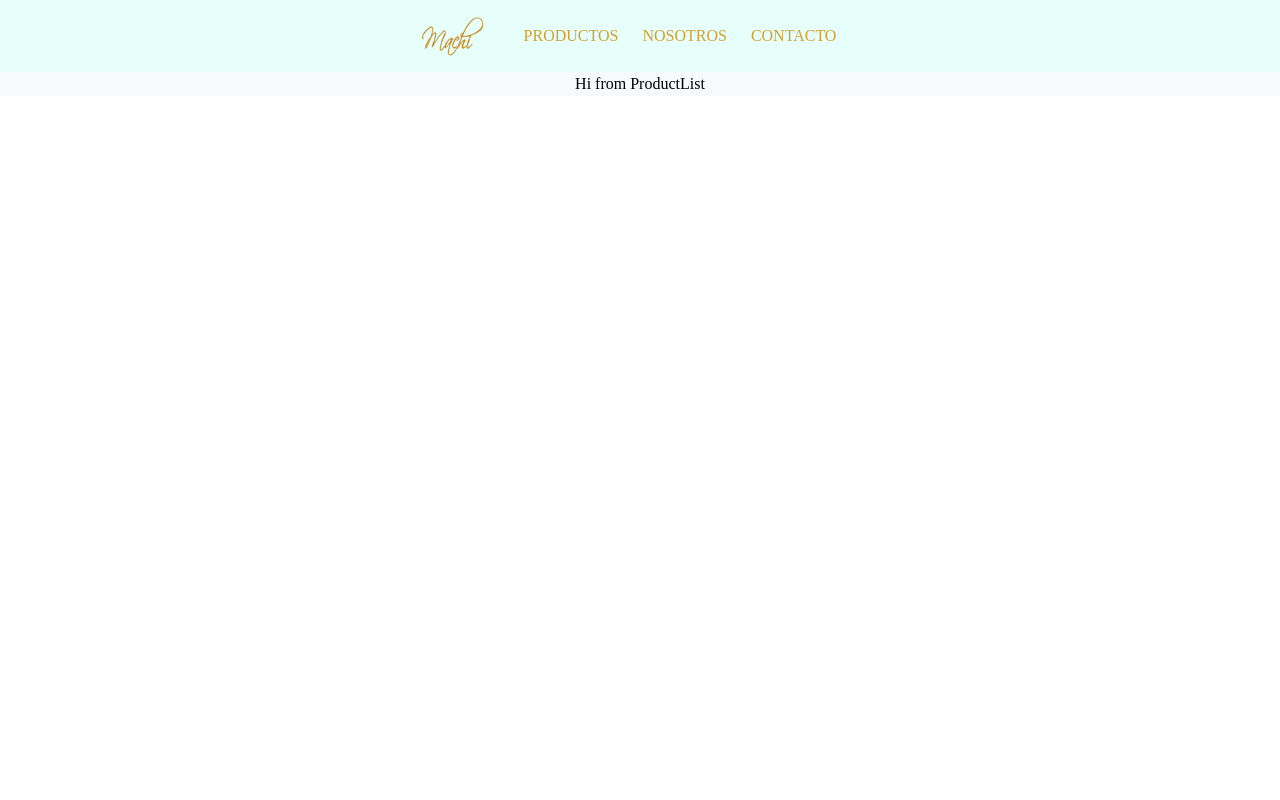
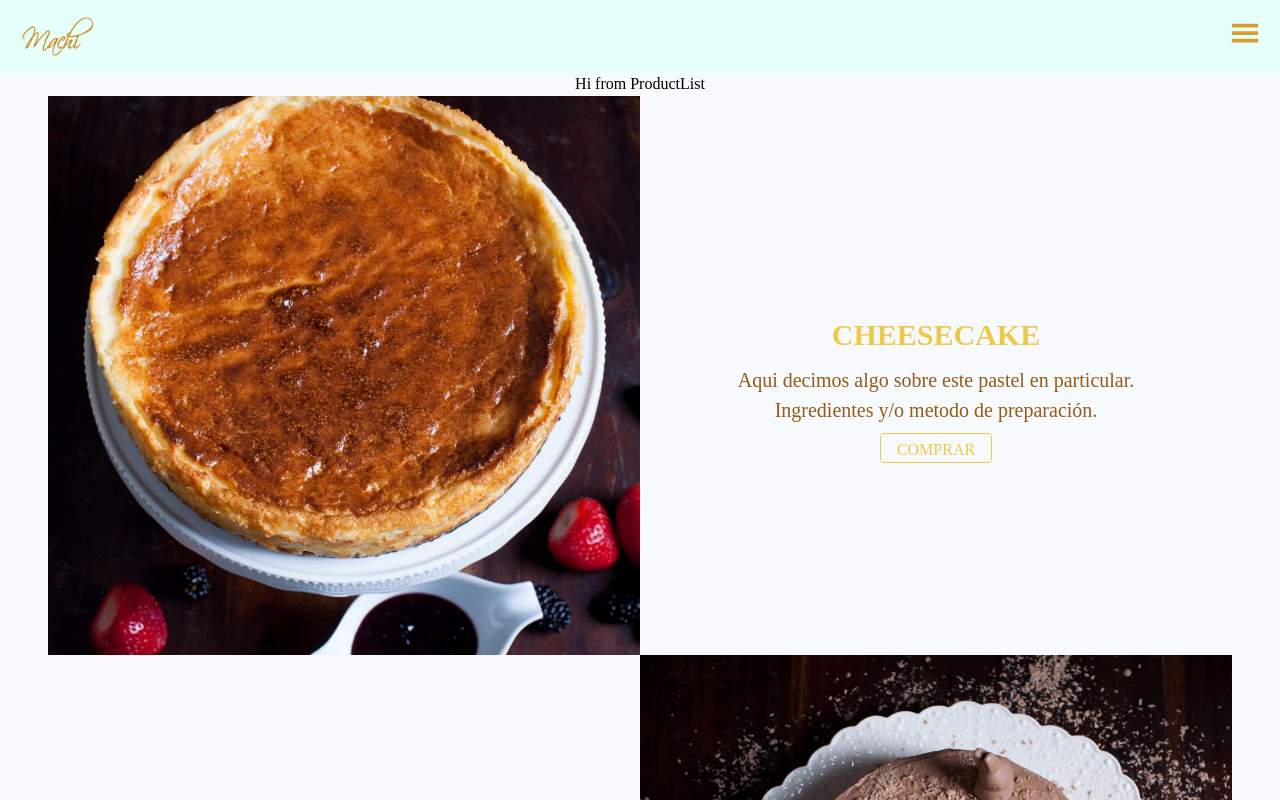
Before and after one commit to carlicdev/pasteleriaMachi, a React (Create React App) app: page /productos in a window 1280 px wide. Built offline with nearby package versions, Linux system fonts and the light colour scheme; a web font is replaced by a local one.

Commit message:
commit navbar toggler

```diff
--- a/postcss.config.js
+++ b/postcss.config.js
@@ -3,5 +3,5 @@ module.exports = {
     plugins: [
         tailwindcss('./tailwind.js'),
         require('autoprefixer')
-    ],
+    ]
 };
--- a/src/App.css
+++ b/src/App.css
@@ -1,8 +1,13 @@
+html, body {
+  width: 100%;
+  height: 100%;
+  margin: 0px;
+  padding: 0px;
+  overflow-x: hidden;
+}
 .App {
   text-align: center;
   font-family: 'Chilanka', cursive;
-  height: 100%;
-  margin: 0,
 }
 
 .navbar{
--- a/src/components/Home/ProductsSection.js
+++ b/src/components/Home/ProductsSection.js
@@ -1,138 +1,36 @@
 import React from 'react';
 import { Link } from 'react-router-dom';
-
+import img1 from '../../images/cheesecake3.jpg';
+import img2 from '../../images/pastelConejito.jpg';
 
 const ProductsSection = () => {
     return (
-        <div className='container lg:px-10 mx-auto'>
-            <div className='container mx-auto text-center my-6 py-5'>
-            <p className='text-5xl text-yellow-600 font-bold'>NUESTROS <span className='text-yellow-700'>PRODUCTOS</span></p>
-            <hr/>
-            </div>
-            <div className='grid md:grid-cols-4'>
-                <div className='lg:col-span-2 col-span-4 my-5'>
-                    <div className='flip-container'>
-                        <div className='card'>
-                            <div className='front'id='front-1'></div>
-                            <div className='back' id='back-1'></div>
-                        </div>
-                    </div>
+        <div className='bg-gray-100'>
+            <div className='flex lg:mx-12'>
+                <div className='px-1 py-12 max-w-md mx-auto sm:max-w-xl lg:max-w-full lg:py-48 lg:px-24 lg:w-1/2'>
+                    <img className='h-auto w-full object-cover object-center lg:hidden' src={img1} alt='Pastel de Conejito' />
+                    <h5 className='mt-6 text-3xl font-bold text-yellow-500' >CHEESECAKE</h5>
+                    <p className='mt-2 text-xl text-yellow-800'>Aqui decimos algo sobre este pastel en particular. Ingredientes y/o metodo de preparación.</p>
+                    <button className='mt-2 px-4 pt-1 text-base text-yellow-500 border border-yellow-500 focus:outline-none focus:shadow-outline rounded'>
+                        COMPRAR
+                    </button>
                 </div>
-                <div className='flex col-span-4 lg:col-span-2'>
-                    <div className='lg:ml-5 my-5 self-center flex-1'>
-                    <p className='text-4xl font-bold text-yellow-600 lg:text-left'>CHEESECAKE</p>
-                    <p className='text-2xl  text-yellow-800 lg:text-left'>Aqui damos una pequeña descripción del pastel y la calidad de sus ingredietes.</p>
-                    <button className='text-yellow-600 text-2xl px-5 py-2 mt-5 border border-yellow-600 hover:bg-yellow-600 hover:text-white'>
-                        <Link to='/productos'>
-                            HACER PEDIDO
-                        </Link>
-                    </button>
-                    </div>
+                <div className='hidden lg:block lg:w-1/2  lg:relative lg:order-first'>
+                    <img className='absolute z-40 hover:z-1 inset-0 h-full w-full object-cover object-center' src={img1} alt='Cheesecake' />
+                    <img className='absolute  z-10 inset-0 h-full w-full object-cover object-center' src={img2} alt='Pastel de Conejito' />
                 </div>
             </div>
-            <div className='grid md:grid-cols-4'>
-                <div className='lg:col-span-2 col-span-4 my-5'>
-                    <div className='flip-container'>
-                        <div className='card'>
-                            <div className='front'id='front-2'></div>
-                            <div className='back' id='back-2'></div>
-                        </div>
-                    </div>
+            <div className='flex lg:mx-12'>
+                <div className='px-1 py-12 max-w-md mx-auto sm:max-w-xl lg:max-w-full lg:py-48 lg:px-24 lg:w-1/2'>
+                    <img className='h-auto w-full object-cover object-center lg:hidden' src={img2} alt='Cheesecake' />
+                    <h5 className='mt-6 text-3xl font-bold text-yellow-500' >PASTEL DE CONEJITO</h5>
+                    <p className='mt-2 text-xl text-yellow-800'>Aqui decimos algo sobre este pastel en particular. Ingredientes y/o metodo de preparación.</p>
+                    <button className='mt-2 px-4 pt-1 text-base text-yellow-500 lg:hover:text-4xl border border-yellow-500 focus:outline-none focus:shadow-otline rounded'>
+                        COMPRAR
+                    </button>
                 </div>
-                <div className='flex col-span-4 lg:col-span-2 lg:order-first'>
-                    <div className='lg:ml-5 my-5 self-center flex-1'>
-                    <p className='text-4xl font-bold text-yellow-600 lg:text-left'>PASTEL DE CONEJITO</p>
-                    <p className='text-2xl  text-yellow-800 lg:text-left'>Aqui damos una pequeña descripción del pastel y la calidad de sus ingredietes.</p>
-                    <button className='text-yellow-600 text-2xl px-5 py-2 mt-5 border border-yellow-600 hover:bg-yellow-600 hover:text-white'>
-                        <Link to='/productos'>
-                            HACER PEDIDO
-                        </Link>
-                    </button>
-                    </div>
-                </div>
-            </div>
-            <div className='grid md:grid-cols-4'>
-                <div className='lg:col-span-2 col-span-4 my-5'>
-                    <div className='flip-container'>
-                        <div className='card'>
-                            <div className='front'id='front-3'></div>
-                            <div className='back' id='back-3'></div>
-                        </div>
-                    </div>
-                </div>
-                <div className='flex col-span-4 lg:col-span-2'>
-                    <div className='lg:ml-5 my-5 self-center flex-1'>
-                    <p className='text-4xl font-bold text-yellow-600 lg:text-left'>TARTA DE ALMENDRA</p>
-                    <p className='text-2xl  text-yellow-800 lg:text-left'>Aqui damos una pequeña descripción del pastel y la calidad de sus ingredietes.</p>
-                    <button className='text-yellow-600 text-2xl px-5 py-2 mt-5 border border-yellow-600 hover:bg-yellow-600 hover:text-white'>
-                        <Link to='/productos'>
-                            HACER PEDIDO
-                        </Link>
-                    </button>
-                    </div>
-                </div>
-            </div>
-            <div className='grid md:grid-cols-4'>
-                <div className='lg:col-span-2 col-span-4 my-5'>
-                    <div className='flip-container'>
-                        <div className='card'>
-                            <div className='front'id='front-4'></div>
-                            <div className='back' id='back-4'></div>
-                        </div>
-                    </div>
-                </div>
-                <div className='flex col-span-4 lg:col-span-2 lg:order-first'>
-                    <div className='lg:ml-5 my-5 self-center flex-1'>
-                    <p className='text-4xl font-bold text-yellow-600 lg:text-left'>PASTEL DE ZANAHORIA</p>
-                    <p className='text-2xl  text-yellow-800 lg:text-left'>Aqui damos una pequeña descripción del pastel y la calidad de sus ingredietes.</p>
-                    <button className='text-yellow-600 text-2xl px-5 py-2 mt-5 border border-yellow-600 hover:bg-yellow-600 hover:text-white'>
-                        <Link to='/productos'>
-                            HACER PEDIDO
-                        </Link>
-                    </button>
-                    </div>
-                </div>
-            </div>
-            <div className='grid md:grid-cols-4'>
-                <div className='lg:col-span-2 col-span-4 my-5'>
-                    <div className='flip-container'>
-                        <div className='card'>
-                            <div className='front'id='front-5'></div>
-                            <div className='back' id='back-5'></div>
-                        </div>
-                    </div>
-                </div>
-                <div className='flex col-span-4 lg:col-span-2'>
-                    <div className='lg:ml-5 my-5 self-center flex-1'>
-                    <p className='text-4xl font-bold text-yellow-600 lg:text-left'>PASTEL DE CHOCOLATE FUDGE</p>
-                    <p className='text-2xl  text-yellow-800 lg:text-left'>Aqui damos una pequeña descripción del pastel y la calidad de sus ingredietes.</p>
-                    <button className='text-yellow-600 text-2xl px-5 py-2 mt-5 border border-yellow-600 hover:bg-yellow-600 hover:text-white'>
-                        <Link to='/productos'>
-                            HACER PEDIDO
-                        </Link>
-                    </button>
-                    </div>
-                </div>
-            </div>
-            <div className='grid md:grid-cols-4'>
-                <div className='lg:col-span-2 col-span-4 my-5'>
-                    <div className='flip-container'>
-                        <div className='card'>
-                            <div className='front'id='front-6'></div>
-                            <div className='back' id='back-6'></div>
-                        </div>
-                    </div>
-                </div>
-                <div className='flex col-span-4 lg:col-span-2 lg:order-first'>
-                    <div className='lg:ml-5 my-5 self-center flex-1'>
-                    <p className='text-4xl font-bold text-yellow-600 lg:text-left'>PASTEL MIL HOJAS</p>
-                    <p className='text-2xl  text-yellow-800 lg:text-left'>Aqui damos una pequeña descripción del pastel y la calidad de sus ingredietes.</p>
-                    <button className='text-yellow-600 text-2xl px-5 py-2 mt-5 border border-yellow-600 hover:bg-yellow-600 hover:text-white'>
-                        <Link to='/productos'>
-                            HACER PEDIDO
-                        </Link>
-                    </button>
-                    </div>
+                <div className='hidden lg:inline-block lg:w-1/2  lg:relative'>
+                    <img className='absolute inset-0 h-full w-full object-cover object-center' src={img2} alt='Pastel de Conejito' />
                 </div>
             </div>
         </div>
--- a/src/components/Navbar/Navbar.js
+++ b/src/components/Navbar/Navbar.js
@@ -1,30 +1,37 @@
-import React from 'react';
+import React, { useState } from 'react';
 import { Link } from 'react-router-dom';
+import { GiHamburgerMenu } from 'react-icons/gi';
+import { AiOutlineCloseCircle } from 'react-icons/ai';
 import machiLogo from './../../images/machiLogo4.png'
 
 const Navbar = () => {
+    const [isOpen, setIsOpen] = useState(false);
+
     return (
-        <div className='flex bg-teal-100 p-4 justify-center navbar sticky top-0'>
-            <li className='mr-6 list-none ml-0 mr-10'>
-                <Link to='/'>
-                    <img src={machiLogo} alt='logo' className='w-16 h-10'/>
-                </Link>
-            </li>
-            <li className='mr-6 list-none mt-2'>
-                <Link to='/productos'>
-                    <p className='text-yellow-600'>PRODUCTOS</p>
-                </Link>
-            </li>
-            <li className='mr-6 list-none mt-2'>
-                <Link to='/about'>
-                    <p className='text-yellow-600'>NOSOTROS</p>
-                </Link>
-            </li>
-            <li className='mr-6 list-none mt-2'>
-                <Link to='/contacto'>
-                    <p className='text-yellow-600'>CONTACTO</p>
-                </Link>
-            </li>
+        <div className='bg-teal-100'>
+            <div className='flex items-center justify-between px-5 py-4'>
+                <div>
+                    <Link to='/'>
+                        <img src={machiLogo} alt='logo' className='h-10'/>
+                    </Link>
+                </div>
+                <div>
+                    <button onClick={() => setIsOpen(isOpen ? false : true) } type='button' className='text-yellow-600 text-3xl hover:text-yellow-500 focus:outline-none focus:text-yellow-500'>
+                        {
+                            isOpen ? <AiOutlineCloseCircle/> : <GiHamburgerMenu />
+                        }
+                    </button>
+                </div>
+            </div>
+            {
+                isOpen && (
+                <div className='px-5 py-3 bg-teal-200'>
+                    <a href='#' className='block py-1 text-yellow-600 font-semibold rounded hover:bg-teal-300'>PRODUCTOS</a>
+                    <a href='#' className='block py-1 text-yellow-600 font-semibold rounded hover:bg-teal-300'>NOSOTROS</a>
+                    <a href='#' className='block py-1 text-yellow-600 font-semibold rounded hover:bg-teal-300'>CONTACTO</a>
+                </div>
+                )
+            }
         </div>
     )
 }
--- a/src/components/Products/ProductList.js
+++ b/src/components/Products/ProductList.js
@@ -1,9 +1,11 @@
 import React from 'react'
+import ProductsSection from '../Home/ProductsSection'
 
 const ProductList = () => {
     return (
         <div>
             <h1>Hi from ProductList</h1>
+            <ProductsSection />
         </div>
     )
 }
```
